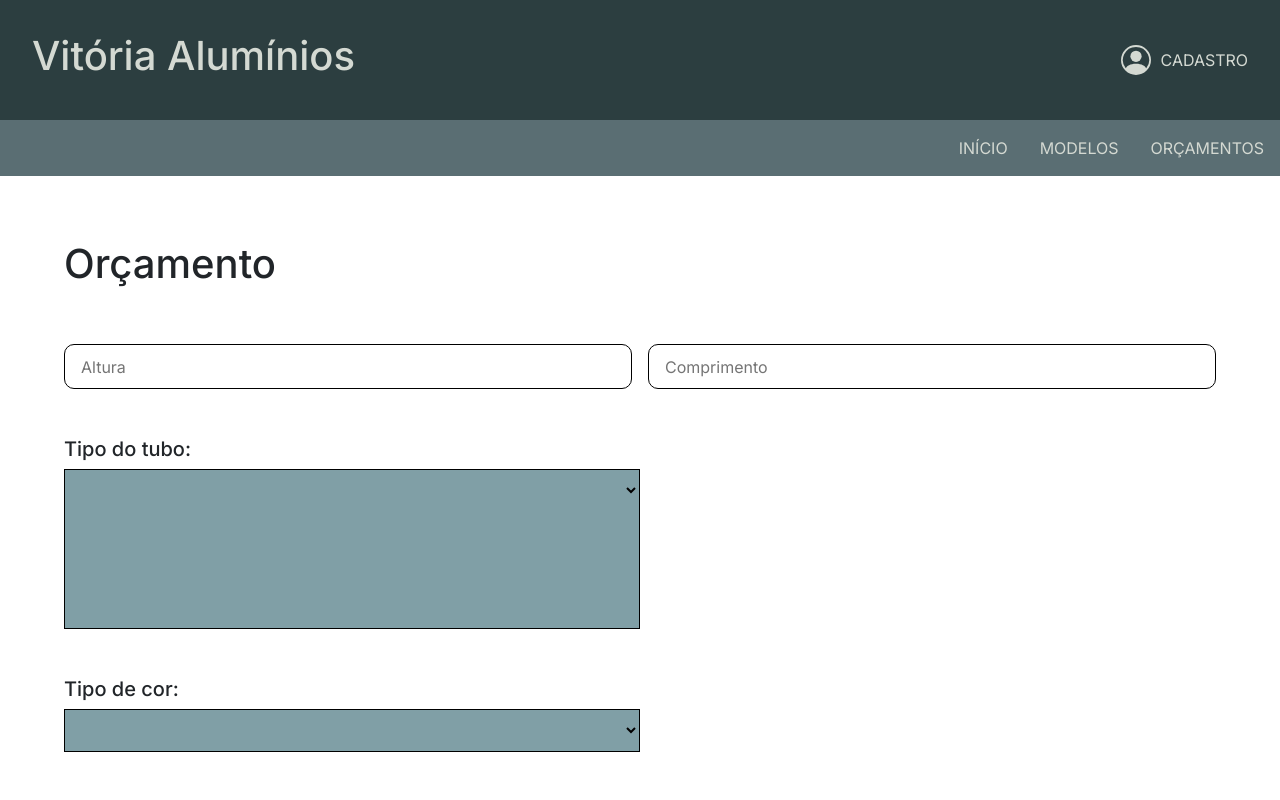
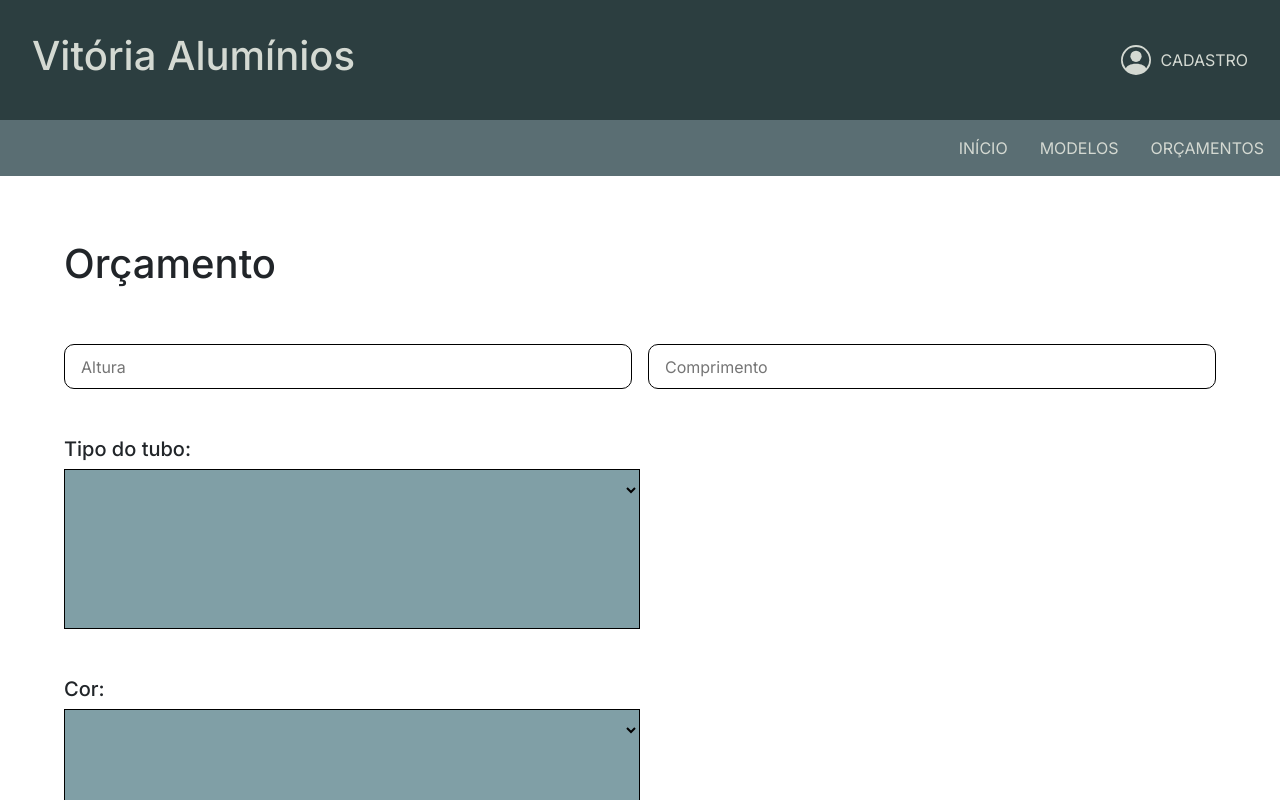
Before and after one commit to fernandapadilha/vitoria-aluminios, a Vue app: page /orcamento in a window 1280 px wide. Shown: the top 800 px of the page. Built offline with nearby package versions, Linux system fonts and the light colour scheme.

Commit message:
Feat: ajuste da imagem de seleção #10

```diff
--- a/src/components/SelecaoCor.vue
+++ b/src/components/SelecaoCor.vue
@@ -19,7 +19,7 @@ const imageUrl = computed(
 
 <template>
     <article class="campo-informacao">
-        <h5>Tipo de cor:</h5>
+        <h5>Cor:</h5>
         <section class="campo-selecao">
             <div>
                 <select name="cores" id="cores" v-model="corSelecionada">
@@ -31,7 +31,7 @@ const imageUrl = computed(
             </div>
 
             <div v-if="corSelecionada.img">
-                <img class="img-selecao" :src="imageUrl" :alt="corSelecionada.alt">
+                <img :src="imageUrl" :alt="corSelecionada.alt">
             </div>
         </section>
     </article>
@@ -43,14 +43,18 @@ const imageUrl = computed(
     .campo-informacao {
         margin-top: 3rem;
     }
+
     .campo-selecao {
         display: grid;
         grid-template-columns: 1fr 1fr;
+        height: 10rem;
+        color: var(--cor-preto);
     }
 
     .campo-selecao > div {
         background-color: var(--cor-cinza-1);
         border: 1px solid var(--cor-preto);
+        max-height: 10rem;
     }
 
     .campo-selecao div select {
@@ -64,4 +68,10 @@ const imageUrl = computed(
         padding: 1rem;
     }
 
+    .campo-selecao > div > img {
+        width: 100%;
+        height: 100%;
+        object-fit: cover;
+    }
+
 </style>
--- a/src/components/SelecaoTubo.vue
+++ b/src/components/SelecaoTubo.vue
@@ -35,7 +35,7 @@ const imageUrl = computed(
             </div>
 
             <div v-if="tuboSelecionado.img">
-                <img class="img-selecao" :src="imageUrl" :alt="tuboSelecionado.alt">
+                <img :src="imageUrl" :alt="tuboSelecionado.alt">
             </div>
         </section>
     </article>
@@ -52,6 +52,7 @@ const imageUrl = computed(
         display: grid;
         grid-template-columns: 1fr 1fr;
         height: 10rem;
+        color: var(--cor-preto);
     }
 
     .campo-selecao > div {
@@ -71,9 +72,10 @@ const imageUrl = computed(
         padding: 1rem;
     }
 
-    .img-selecao {
+    .campo-selecao > div > img {
         width: 100%;
         height: 100%;
+        object-fit: cover;
     }
 
 </style>
```
